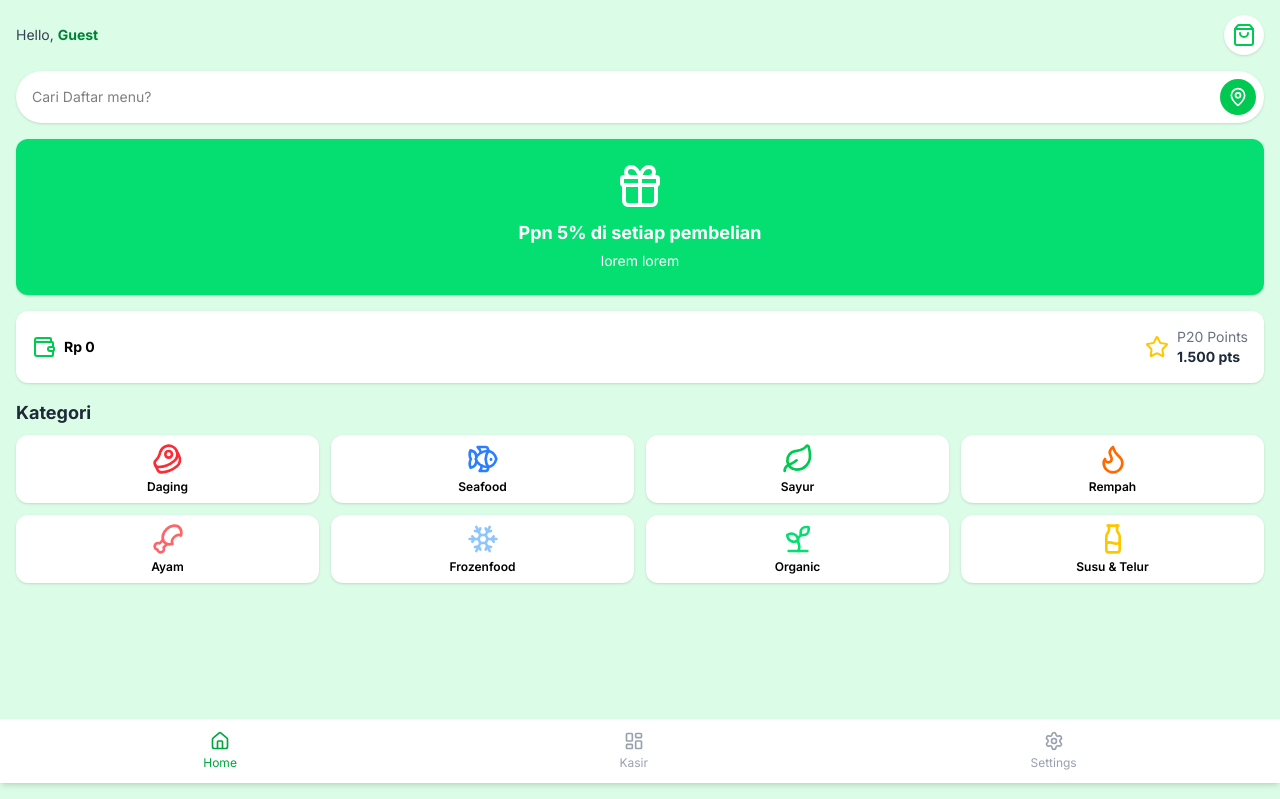
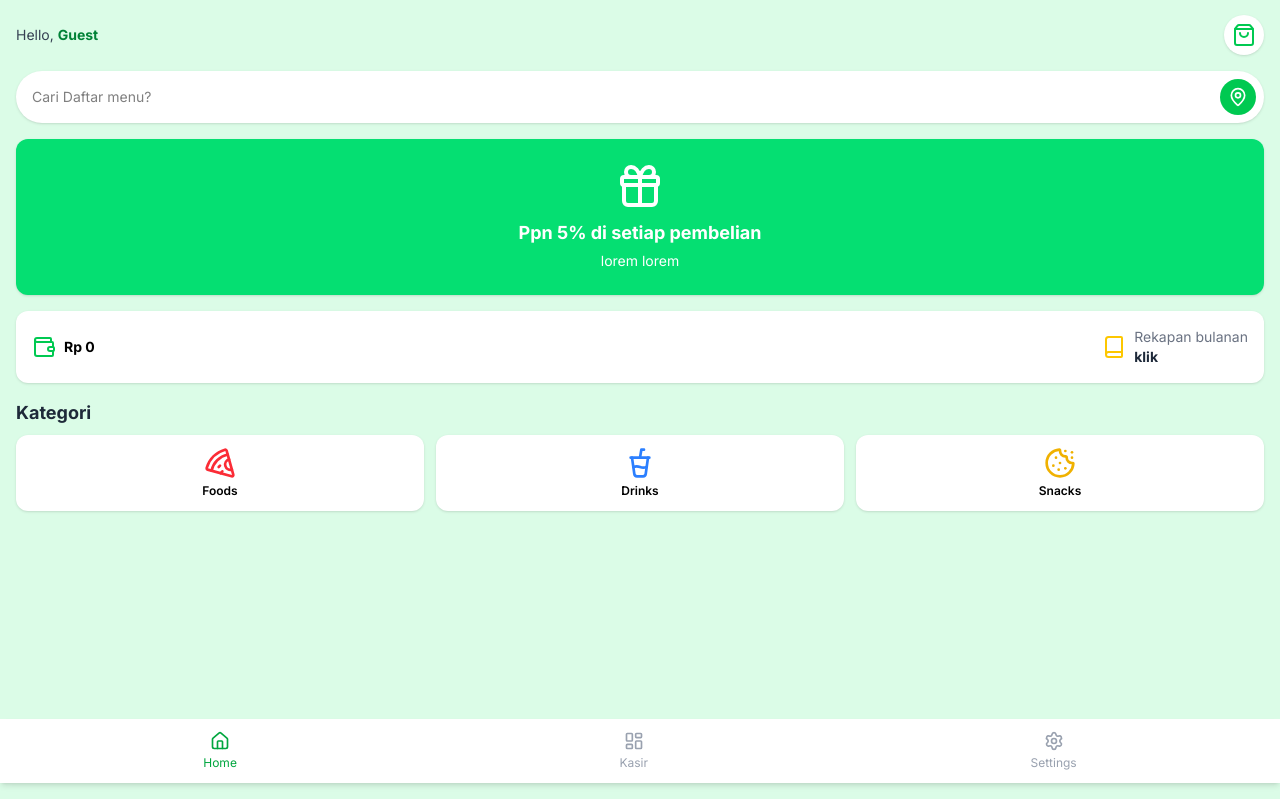
Before and after one commit to Rendkrisna19/kasirmobile, a Laravel app: page /kasir in a window 1280 px wide. Shown: the part 17-816 px from the top of the page. Run offline with Laravel 12, Linux system fonts and the light colour scheme; data comes from the database, SQL or seed files in the repository; data that the repository does not hold is empty.

Commit message:
first commit

```diff
--- a/app/Http/Controllers/BayarController.php
+++ b/app/Http/Controllers/BayarController.php
@@ -8,25 +8,21 @@ use App\Models\Transaction;
 use Illuminate\Support\Facades\Storage;
 use Illuminate\Support\Facades\File;
 use Carbon\Carbon;
+
 class BayarController extends Controller
 {
     public function index()
     {
         $products = Product::all();
         return view('pages.bayar.index', compact('products'));
-
-
-
-
     }
     public function income()
     {
 
-            $products = Product::all();
-            $todayIncome = Transaction::whereDate('created_at', Carbon::today())->sum('subtotal');
+        $products = Product::all();
+        $todayIncome = Transaction::whereDate('created_at', Carbon::today())->sum('subtotal');
 
-            return view('pages.index', compact('products', 'todayIncome'));
-
+        return view('pages.index', compact('products', 'todayIncome'));
     }
 
     public function addToCart(Request $request)
@@ -192,4 +188,26 @@ class BayarController extends Controller
 
         return redirect()->route('dashboard.products')->with('success', 'Produk berhasil dihapus.');
     }
+
+
+
+    // =================== CATEGORY KASIR FOODS,DRINK,SNACK ===================
+    // Di BayarController.php
+    public function foods()
+    {
+        $products = Product::where('category', 'Foods')->get();
+        return view('pages.category.foods', compact('products'));
+    }
+
+    public function drinks()
+    {
+        $products = Product::where('category', 'Drink')->get();
+        return view('pages.category.drinks', compact('products'));
+    }
+
+    public function snacks()
+    {
+        $products = Product::where('category', 'Snack')->get();
+        return view('pages.category.snacks', compact('products'));
+    }
 }
--- a/resources/views/auth/login.blade.php
+++ b/resources/views/auth/login.blade.php
@@ -168,7 +168,7 @@
     <!-- Card Login -->
     <div class="card-login">
         <h1 class="text-2xl font-bold text-green-900">Login</h1>
-        <p class="text-green-700 mt-1 text-sm">Sign in to continue</p>
+        {{-- <p class="text-green-700 mt-1 text-sm">Sign in to continue</p> --}}
 
         <!-- Form login -->
         <form action="{{ route('login') }}" method="POST" class="space-y-4">
@@ -187,7 +187,7 @@
         @endif
 
         <div class="footer-login">
-            <a href="#" class="hover:underline">Forgot Password</a>
+            {{-- <a href="#" class="hover:underline">Forgot Password</a> --}}
             <p class="mt-1">www.kasirCaffeCorner.com</p>
         </div>
     </div>
--- a/resources/views/components/bottom-navbar.blade.php
+++ b/resources/views/components/bottom-navbar.blade.php
@@ -12,6 +12,7 @@
         <i data-lucide="layout-dashboard" class="h-5 w-5 mb-1"></i>
         Kasir
     </a>
+    <!---->
     <a href="/dashboard/products" class="flex flex-col items-center text-xs {{ Str::startsWith($currentRoute, 'dashboard') ? 'text-green-600' : 'text-gray-400' }}">
         <i data-lucide="settings" class="h-5 w-5 mb-1"></i>
         Settings
--- a/resources/views/pages/index.blade.php
+++ b/resources/views/pages/index.blade.php
@@ -56,59 +56,40 @@
 
         </div>
         <div class="flex items-center gap-2">
-            <i data-lucide="star" class="text-yellow-400 h-6 w-6"></i>
+            <i data-lucide="book" class="text-yellow-400 h-6 w-6"></i>
             <div>
-                <p class="text-gray-500">P20 Points</p>
-                <p class="font-bold text-gray-800">1.500 pts</p>
+                <p class="text-gray-500">Rekapan bulanan</p>
+                <a href="/rekap" class="font-bold text-gray-800">klik</a>
             </div>
         </div>
     </div>
 
     <!-- Categories -->
     <div class="mb-4">
-        <h2 class="font-bold text-lg text-gray-800 mb-2">Kategori</h2>
-        <div class="grid grid-cols-4 gap-3">
-            <div class="bg-white p-2 rounded-xl flex flex-col items-center justify-center shadow">
-                <i data-lucide="beef" class="h-8 w-8 text-red-500 mb-1"></i>
-                <p class="text-xs font-semibold text-center">Daging</p>
+    <h2 class="font-bold text-lg text-gray-800 mb-2">Kategori</h2>
+    <div class="grid grid-cols-3 gap-3">
+        <a href="{{ route('category.foods') }}">
+            <div class="bg-white p-3 rounded-xl flex flex-col items-center justify-center shadow hover:bg-gray-100 transition">
+                <i data-lucide="pizza" class="h-8 w-8 text-red-500 mb-1"></i>
+                <p class="text-xs font-semibold text-center">Foods</p>
             </div>
+        </a>
 
-            <div class="bg-white p-2 rounded-xl flex flex-col items-center justify-center shadow">
-                <i data-lucide="fish" class="h-8 w-8 text-blue-500 mb-1"></i>
-                <p class="text-xs font-semibold text-center">Seafood</p>
+        <a href="{{ route('category.drinks') }}">
+            <div class="bg-white p-3 rounded-xl flex flex-col items-center justify-center shadow hover:bg-gray-100 transition">
+                <i data-lucide="cup-soda" class="h-8 w-8 text-blue-500 mb-1"></i>
+                <p class="text-xs font-semibold text-center">Drinks</p>
             </div>
+        </a>
 
-            <div class="bg-white p-2 rounded-xl flex flex-col items-center justify-center shadow">
-                <i data-lucide="leaf" class="h-8 w-8 text-green-500 mb-1"></i>
-                <p class="text-xs font-semibold text-center">Sayur</p>
+        <a href="{{ route('category.snacks') }}">
+            <div class="bg-white p-3 rounded-xl flex flex-col items-center justify-center shadow hover:bg-gray-100 transition">
+                <i data-lucide="cookie" class="h-8 w-8 text-yellow-500 mb-1"></i>
+                <p class="text-xs font-semibold text-center">Snacks</p>
             </div>
-
-            <div class="bg-white p-2 rounded-xl flex flex-col items-center justify-center shadow">
-                <i data-lucide="flame" class="h-8 w-8 text-orange-500 mb-1"></i>
-                <p class="text-xs font-semibold text-center">Rempah</p>
-            </div>
-
-            <div class="bg-white p-2 rounded-xl flex flex-col items-center justify-center shadow">
-                <i data-lucide="drumstick" class="h-8 w-8 text-red-400 mb-1"></i>
-                <p class="text-xs font-semibold text-center">Ayam</p>
-            </div>
-
-            <div class="bg-white p-2 rounded-xl flex flex-col items-center justify-center shadow">
-                <i data-lucide="snowflake" class="h-8 w-8 text-blue-300 mb-1"></i>
-                <p class="text-xs font-semibold text-center">Frozenfood</p>
-            </div>
-
-            <div class="bg-white p-2 rounded-xl flex flex-col items-center justify-center shadow">
-                <i data-lucide="sprout" class="h-8 w-8 text-green-400 mb-1"></i>
-                <p class="text-xs font-semibold text-center">Organic</p>
-            </div>
-
-            <div class="bg-white p-2 rounded-xl flex flex-col items-center justify-center shadow">
-                <i data-lucide="milk" class="h-8 w-8 text-yellow-400 mb-1"></i>
-                <p class="text-xs font-semibold text-center">Susu & Telur</p>
-            </div>
-        </div>
+        </a>
     </div>
+</div>
 
     <!-- Bottom Navbar -->
   @include('components.bottom-navbar')
--- a/routes/web.php
+++ b/routes/web.php
@@ -3,8 +3,9 @@
 use Illuminate\Support\Facades\Route;
 use App\Http\Controllers\AuthController;
 use App\Http\Controllers\BayarController;
+use App\Http\Controllers\RekapDataKeuangan;
 use App\Http\Controllers\SettingController;
-
+use App\Http\Controllers\RekapDataKeuanganController;
 Route::get('/', [AuthController::class, 'loginPage'])->name('login.page');
 Route::post('/', [AuthController::class, 'login'])->name('login');
 
@@ -49,3 +50,16 @@ Route::get('/dashboard/products/{id}/edit', [BayarController::class, 'editProduc
 Route::put('/dashboard/products/{id}', [BayarController::class, 'updateProduct'])->name('products.update');
 Route::delete('/dashboard/products/{id}', [BayarController::class, 'destroyProduct'])->name('products.destroy');
 Route::post('/dashboard/products/store', [BayarController::class, 'storeProduct'])->name('products.store');
+
+
+
+//routes ctegory
+// routes/web.php
+Route::get('/category/foods', [BayarController::class, 'foods'])->name('category.foods');
+Route::get('/category/drinks', [BayarController::class, 'drinks'])->name('category.drinks');
+Route::get('/category/snacks', [BayarController::class, 'snacks'])->name('category.snacks');
+
+
+
+
+Route::get('/rekap', [RekapDataKeuanganController::class, 'index'])->name('peges.rekap.index');
```
Also changed, not shown: app/Http/Controllers/RekapDataKeuanganController.php (added, +26 -0 lines), app/Models/Rekap.php (added, +13 -0 lines), database/seeders/ProductSeeder.php (+3 -12 lines), resources/views/pages/category/drinks.blade.php (added, +22 -0 lines), resources/views/pages/category/foods.blade.php (added, +22 -0 lines), resources/views/pages/category/snacks.blade.php (added, +22 -0 lines), resources/views/pages/rekap/index.blade.php (added, +46 -0 lines), database/migrations/2025_05_09_024603_create_rekaps_table.php (added), public/images/qris.png (added), public/uploads/products/1746414091.jpg (added), public/uploads/products/1746414837.jpg (added).
